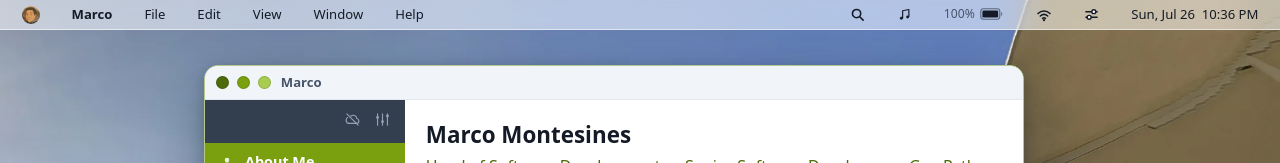
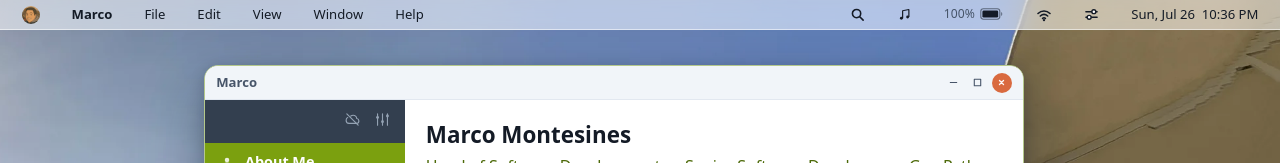
Before and after one commit to marco-montesines/marco-montesines.github.io, a React (Vite) app: page / in a window 1280 px wide. Shown: the top 163 px of the page. Built offline with nearby package versions, Linux system fonts and the light colour scheme.

Commit message:
restyle window controls

```diff
--- a/src/components/Window.tsx
+++ b/src/components/Window.tsx
@@ -64,9 +64,9 @@ export function Window({
 
   const onTitlePointerMove = (e: PointerEvent<HTMLDivElement>) => {
     if (!drag.current) return;
-    // Windows may hang off the sides and bottom (they
-    // slide behind the dock), but the title bar can never leave reach —
-    // not above the menu bar, not fully off any edge.
+    // Windows may hang off the sides and bottom (they slide behind the
+    // dock), but the title bar can never leave reach — not above the menu
+    // bar, not fully off any edge.
     const x = Math.min(
       Math.max(-win.w + 90, e.clientX - drag.current.dx),
       window.innerWidth - 90,
@@ -108,17 +108,8 @@ export function Window({
         onPointerUp={onTitlePointerUp}
         onDoubleClick={onToggleMaximize}
       >
+        <span className="window-name">{meta.title}</span>
         <span className="window-controls">
-          <button
-            className="wc wc-close"
-            title="Close"
-            aria-label={`Close ${meta.title}`}
-            onClick={onClose}
-          >
-            <svg viewBox="0 0 12 12" aria-hidden="true">
-              <path d="M3.6 3.6 L8.4 8.4 M8.4 3.6 L3.6 8.4" />
-            </svg>
-          </button>
           <button
             className="wc wc-min"
             title="Minimize"
@@ -126,7 +117,7 @@ export function Window({
             onClick={onMinimize}
           >
             <svg viewBox="0 0 12 12" aria-hidden="true">
-              <path d="M3 6 L9 6" />
+              <path d="M2.5 6 L9.5 6" />
             </svg>
           </button>
           <button
@@ -135,13 +126,28 @@ export function Window({
             aria-label={`${win.maximized ? "Restore" : "Maximize"} ${meta.title}`}
             onClick={onToggleMaximize}
           >
+            {win.maximized ? (
+              <svg viewBox="0 0 12 12" aria-hidden="true">
+                <path d="M4.5 3.5 L4.5 2.5 L9.5 2.5 L9.5 7.5 L8.5 7.5" />
+                <rect x="2.5" y="4.5" width="5" height="5" />
+              </svg>
+            ) : (
+              <svg viewBox="0 0 12 12" aria-hidden="true">
+                <rect x="2.5" y="2.5" width="7" height="7" />
+              </svg>
+            )}
+          </button>
+          <button
+            className="wc wc-close"
+            title="Close"
+            aria-label={`Close ${meta.title}`}
+            onClick={onClose}
+          >
             <svg viewBox="0 0 12 12" aria-hidden="true">
-              <path d="M3.2 6.8 L3.2 3.2 L6.8 3.2 Z" fill="currentColor" stroke="none" />
-              <path d="M8.8 5.2 L8.8 8.8 L5.2 8.8 Z" fill="currentColor" stroke="none" />
+              <path d="M3.8 3.8 L8.2 8.2 M8.2 3.8 L3.8 8.2" />
             </svg>
           </button>
         </span>
-        <span className="window-name">{meta.title}</span>
       </div>
       <div className="window-body">{children}</div>
       {!win.maximized && (
--- a/src/styles.css
+++ b/src/styles.css
@@ -58,7 +58,7 @@ body,
 
 body {
   margin: 0;
-  font-family: system-ui, "Segoe UI", sans-serif;
+  font-family: system-ui, sans-serif;
   color: var(--ink);
   line-height: 1.5;
   overflow: hidden;
@@ -937,14 +937,19 @@ button.mb-item:hover,
 
 .window-controls {
   display: flex;
-  gap: 8px;
-}
-
+  align-items: center;
+  gap: 4px;
+  margin-left: auto;
+}
+
+/* flat glyph buttons: minimize and maximize are bare strokes with a soft
+   pill on hover; close is a filled circle carrying its ✕ at all times */
 .wc {
-  width: 13px;
-  height: 13px;
+  width: 20px;
+  height: 20px;
   border-radius: 50%;
-  border: 0.5px solid rgba(0, 0, 0, 0.15);
+  border: 0;
+  background: transparent;
   padding: 0;
   cursor: default;
   display: flex;
@@ -953,53 +958,40 @@ button.mb-item:hover,
 }
 
 .wc svg {
-  width: 9px;
-  height: 9px;
-  stroke: rgba(0, 0, 0, 0.6);
+  width: 11px;
+  height: 11px;
+  fill: none;
+  stroke: var(--muted);
+  stroke-width: 1.2;
+  stroke-linecap: round;
+  stroke-linejoin: round;
+}
+
+.wc-min:hover,
+.wc-max:hover {
+  background: color-mix(in srgb, var(--muted) 20%, transparent);
+}
+
+.wc-close {
+  background: #d96a3f;
+}
+
+.wc-close svg {
+  stroke: rgba(255, 255, 255, 0.95);
   stroke-width: 1.4;
-  stroke-linecap: round;
-  color: rgba(0, 0, 0, 0.6);
-  opacity: 0;
-}
-
-/* glyphs appear when hovering the button cluster */
-.window-controls:hover .wc svg {
+}
+
+.wc-close:hover {
+  background: #c25630;
+}
+
+/* inactive windows dim the controls; they return on titlebar hover */
+.window:not(.window-active) .wc {
+  opacity: 0.45;
+}
+
+.window:not(.window-active) .window-title:hover .wc {
   opacity: 1;
-}
-
-/* original olive trio, dark → light = close → max; glyphs carry meaning */
-.wc-close {
-  background: #4d6a0a;
-}
-
-.wc-min {
-  background: #7ba00f;
-}
-
-.wc-max {
-  background: #a7cc4e;
-}
-
-.wc svg {
-  stroke: rgba(255, 255, 255, 0.9);
-  color: rgba(255, 255, 255, 0.9);
-}
-
-/* inactive windows get gray buttons, colors return on titlebar hover */
-.window:not(.window-active) .wc {
-  background: color-mix(in srgb, var(--muted) 40%, var(--cream));
-}
-
-.window:not(.window-active) .window-title:hover .wc-close {
-  background: #4d6a0a;
-}
-
-.window:not(.window-active) .window-title:hover .wc-min {
-  background: #7ba00f;
-}
-
-.window:not(.window-active) .window-title:hover .wc-max {
-  background: #a7cc4e;
 }
 
 .window-name {
```
